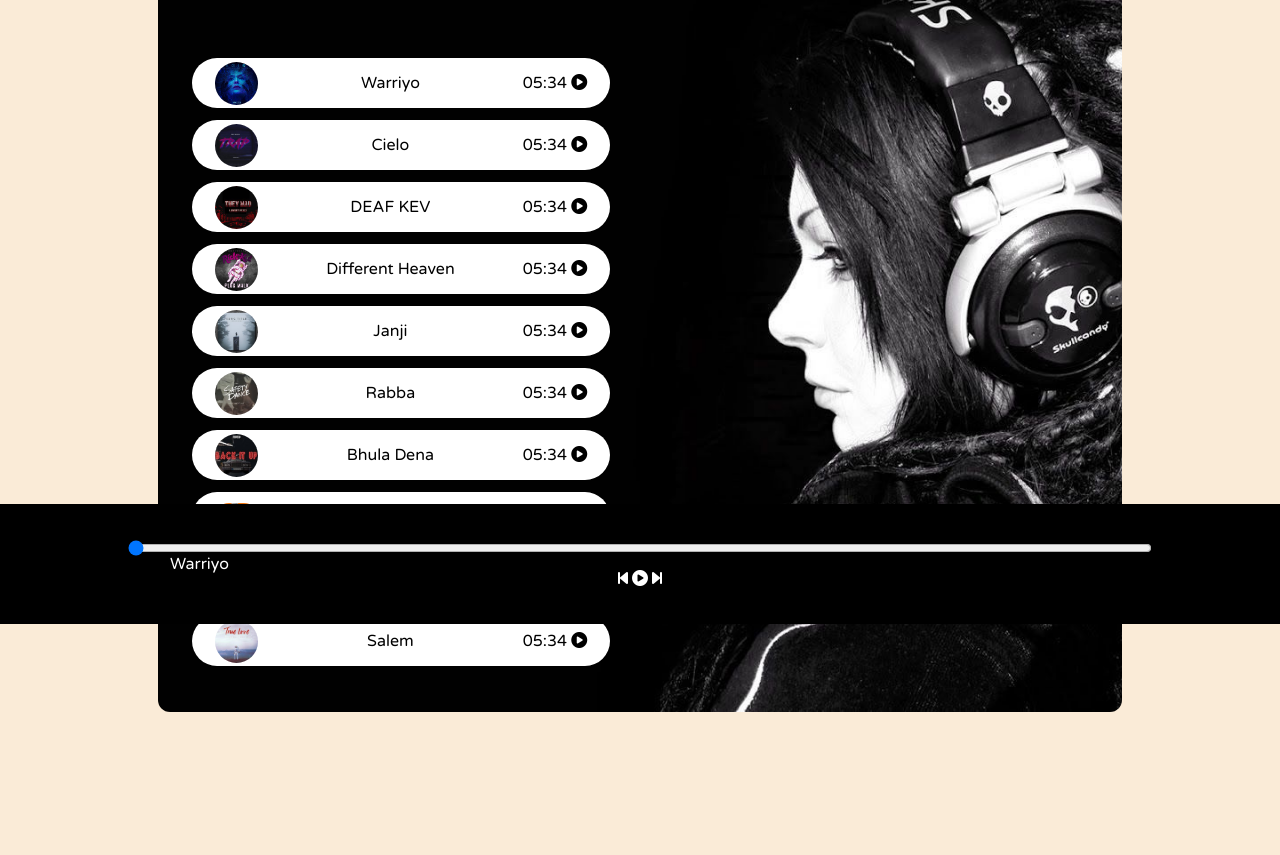
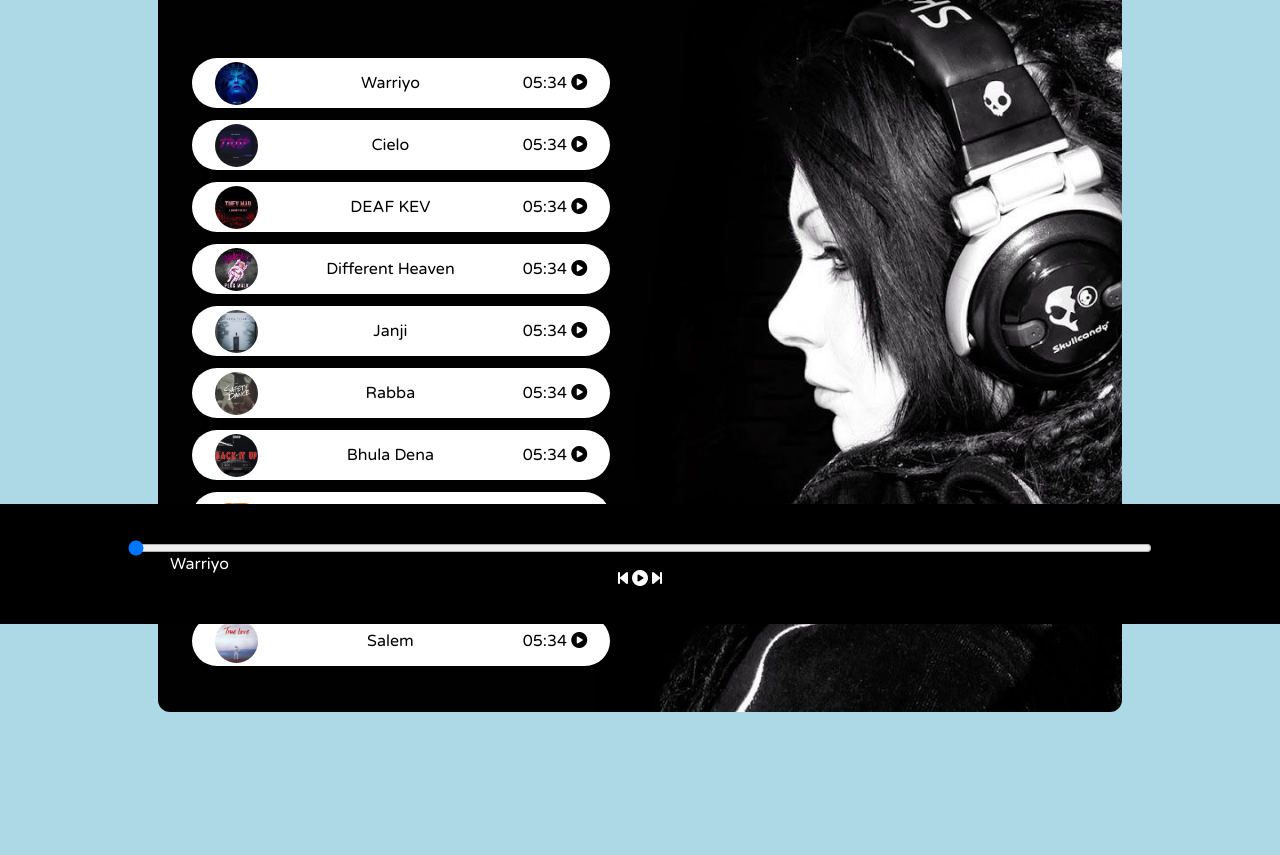
Before and after one commit to thakrudit/spotify-clone, a plain HTML site: page index.html in a window 1280 px wide. Shown: the part 176-1031 px from the top of the page. Drawn offline with Linux system fonts and the light colour scheme.

Commit message:
Change Background Color

```diff
--- a/style.css
+++ b/style.css
@@ -3,7 +3,9 @@
 
 
 body{
-    background-color: antiquewhite;
+    /* background-color: antiquewhite; */
+    background-color: lightblue;
+
 }
 *{
     margin: 0;
```
